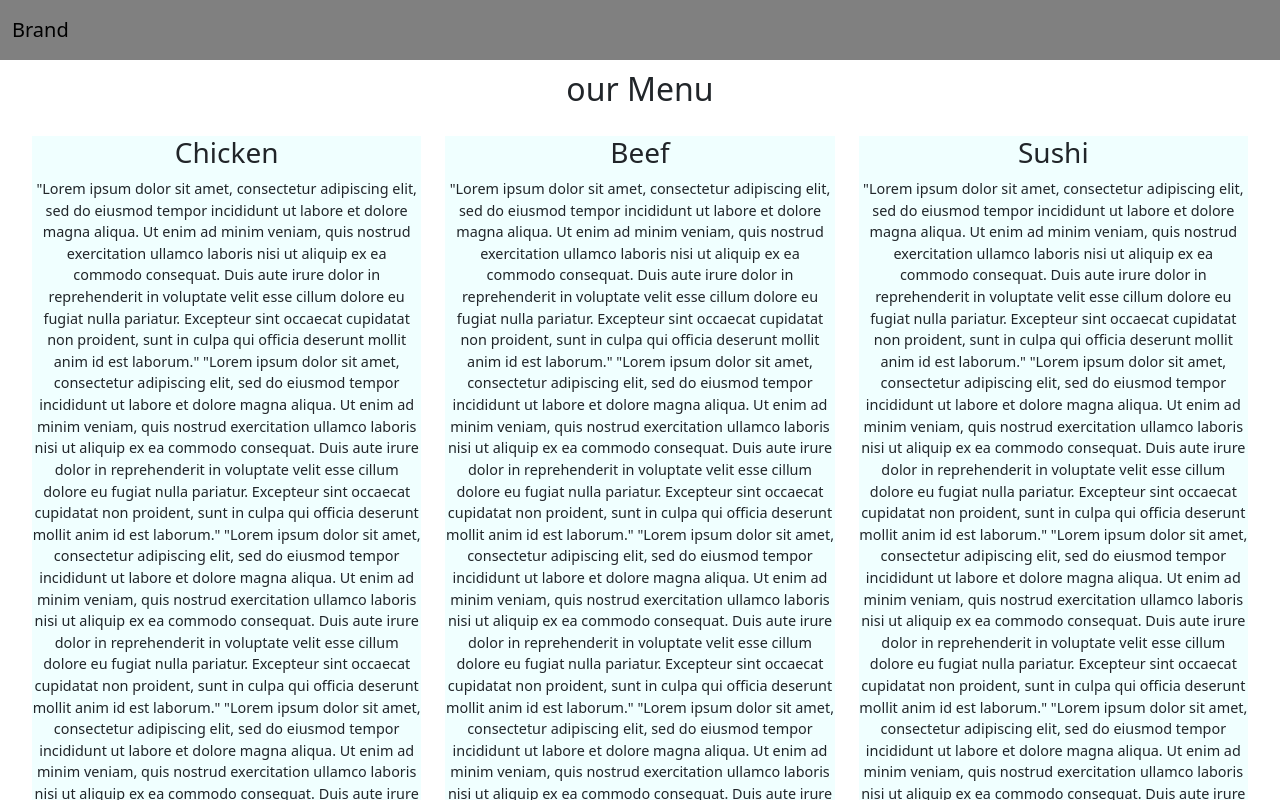
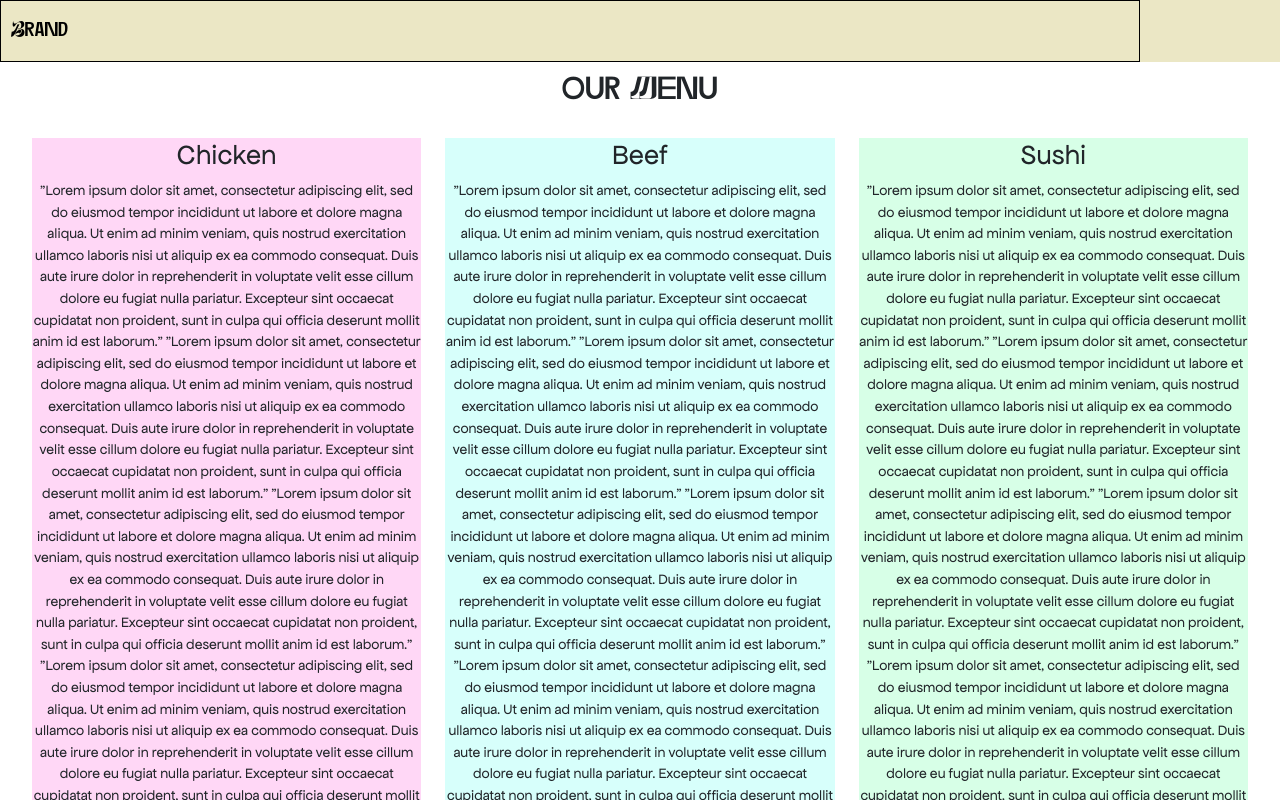
Before and after one commit to jossevessies/coursera_webdev, a plain HTML site: page module_3_assignment/index.html in a window 1280 px wide. Shown: the top 800 px of the page. Drawn offline with Linux system fonts and the light colour scheme.

Commit message:
Module-3-assigment with GRAPHIC choices

```diff
--- a/module_3_assignment/css/stylesheet.css
+++ b/module_3_assignment/css/stylesheet.css
@@ -1,5 +1,34 @@
+
+@font-face {
+    font-family: Dirty;
+    src: url(../Dirtyline\ 36daysoftype\ 2022.otf);
+    }
+
+
+@font-face {
+    font-family: Apfel;
+    src: url(../ApfelGrotezk-Regular.woff);
+}
+
+body{
+    font-family: Apfel;
+}
+
+#Chicken{
+    background-color: #ffd7f6;
+}
+
+#Beef{
+    background-color: #d7fffb;
+}
+
+#Sushi{
+    background-color: #d7ffe7;
+}
+
+
 #header-nav{
-    background-color: gray;
+    background-color: #ebe7c5;
 }
 
 .container{
@@ -12,6 +41,7 @@
     --bs-gutter-x: 0rem;*/
 }
 
+
 .navbar-nav{
     background-color:rgba(255, 255, 255, 0.55);
 }
@@ -20,8 +50,16 @@
     --bs-navbar-padding-y: 0rem;
 }
 
+#BRAND{
+    font-family: Dirty;
+}
+
 .nav-link{
     text-align: center;
+}
+
+.navbar-collapse{
+    border-bottom: 1px solid black;
 }
 
 
@@ -35,13 +73,21 @@
 }
 
 hr{
-    margin: 0.01rem 0;
+    margin: 0.01rem 20px;
+    opacity:1;
 }
 
 .h2{
     margin-top: 10px;
+    font-family: Dirty;
 }
 
 p{
     font-size: 0.9rem
 }
+
+#HEADING{
+    padding: 10px 10px 10px 10px;
+    margin: 0;
+    border: 1px solid black;
+}
--- a/module_3_assignment/index.html
+++ b/module_3_assignment/index.html
@@ -27,8 +27,8 @@
         </div>
     </nav>-->
         <nav id="header-nav" class="navbar navbar-default">
-            <div class="container">
-                <a class="navbar-brand" href="#">Brand</a>
+            <div class="container" id="HEADING">
+                <a class="navbar-brand" id="BRAND" href="#">Brand</a>
                 <button type="button" class="navbar-toggler d-block d-sm-none collapsed" data-bs-toggle="collapse" data-bs-target="#navbar" aria-expanded="false">
                     <span class="navbar-toggler-icon"></span>
                   </button>
```
Also changed, not shown: module_3_assignment/ApfelGrotezk-Regular.woff (added), module_3_assignment/Dirtyline 36daysoftype 2022.otf (added), 1 other file.
